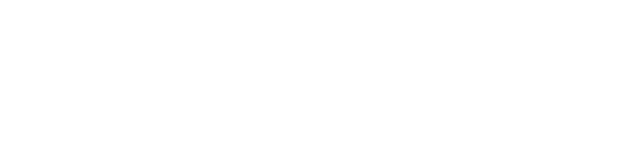
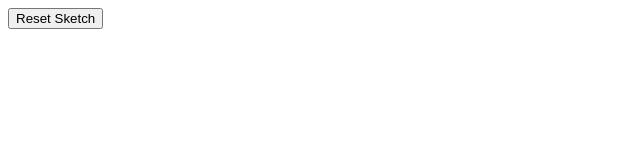
Before and after one commit to aceinit/etch-a-sketch, a plain HTML site: page index.html in a window 1280 px wide. Shown: the whole page, without its empty margins (0-640 px from the left). Drawn offline with Linux system fonts and the light colour scheme.

Commit message:
Add  main container divs and reset button

```diff
--- a/index.html
+++ b/index.html
@@ -9,6 +9,12 @@
     <script src="script.js" defer></script>
 </head>
 <body>
-
+  <div id="main">
+    <div class="btnCont">
+      <button onclick="resetGrid()">Reset Sketch</button>
+    </div>
+    <div class="gridCont">
+    </div>
+  </div>
 </body>
 </html>
```
